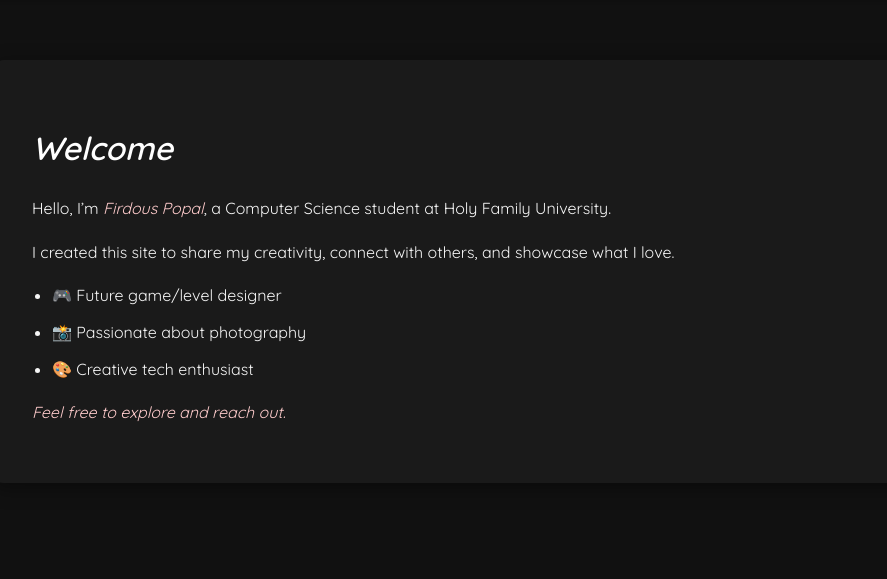
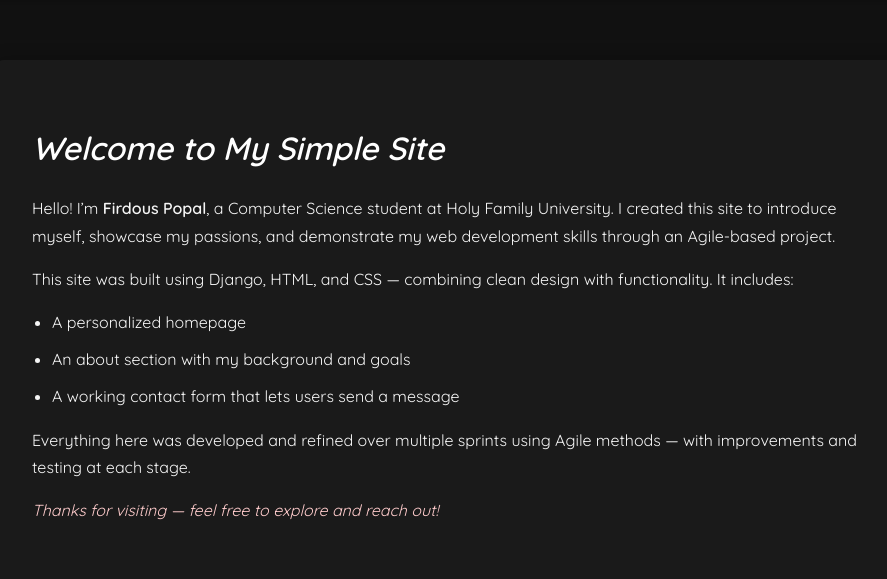
Before and after one commit to 4irdy/my-simple-site, a Django app: page / in a window 1280 px wide. Shown: the part 113-692 px from the top of the page, without its empty margins (183-1070 px from the left). Run offline with Django 5.2, Linux system fonts and the light colour scheme.

Commit message:
Sprint 4 complete – final polish, content updates, ready for submission

```diff
--- a/main/templates/home.html
+++ b/main/templates/home.html
@@ -2,7 +2,7 @@
 <!DOCTYPE html>
 <html>
 <head>
-  <title>Home – firdous popal</title>
+  <title>Home – firdous</title>
   <link rel="stylesheet" href="{% static 'styles.css' %}">
 </head>
 <body>
@@ -14,17 +14,20 @@
   </nav>
 
   <div class="container">
-    <h1>Welcome</h1>
-    <p>Hello, I’m <em>Firdous Popal</em>, a Computer Science student at Holy Family University.</p>
-    <p>I created this site to share my creativity, connect with others, and showcase what I love.</p>
+    <h1>Welcome to My Simple Site</h1>
 
+    <p>Hello! I’m <strong>Firdous Popal</strong>, a Computer Science student at Holy Family University. I created this site to introduce myself, showcase my passions, and demonstrate my web development skills through an Agile-based project.</p>
+
+    <p>This site was built using Django, HTML, and CSS — combining clean design with functionality. It includes:</p>
     <ul>
-      <li>🎮 Future game/level designer</li>
-      <li>📸 Passionate about photography</li>
-      <li>🎨 Creative tech enthusiast</li>
+      <li> A personalized homepage</li>
+      <li> An about section with my background and goals</li>
+      <li> A working contact form that lets users send a message</li>
     </ul>
 
-    <p><em>Feel free to explore and reach out.</em></p>
+    <p>Everything here was developed and refined over multiple sprints using Agile methods — with improvements and testing at each stage.</p>
+
+    <p><em>Thanks for visiting — feel free to explore and reach out!</em></p>
   </div>
 </body>
 </html>
```
Also changed, not shown: main/templates/about.html (+10 -7 lines), main/templates/contact.html (+6 -6 lines).
